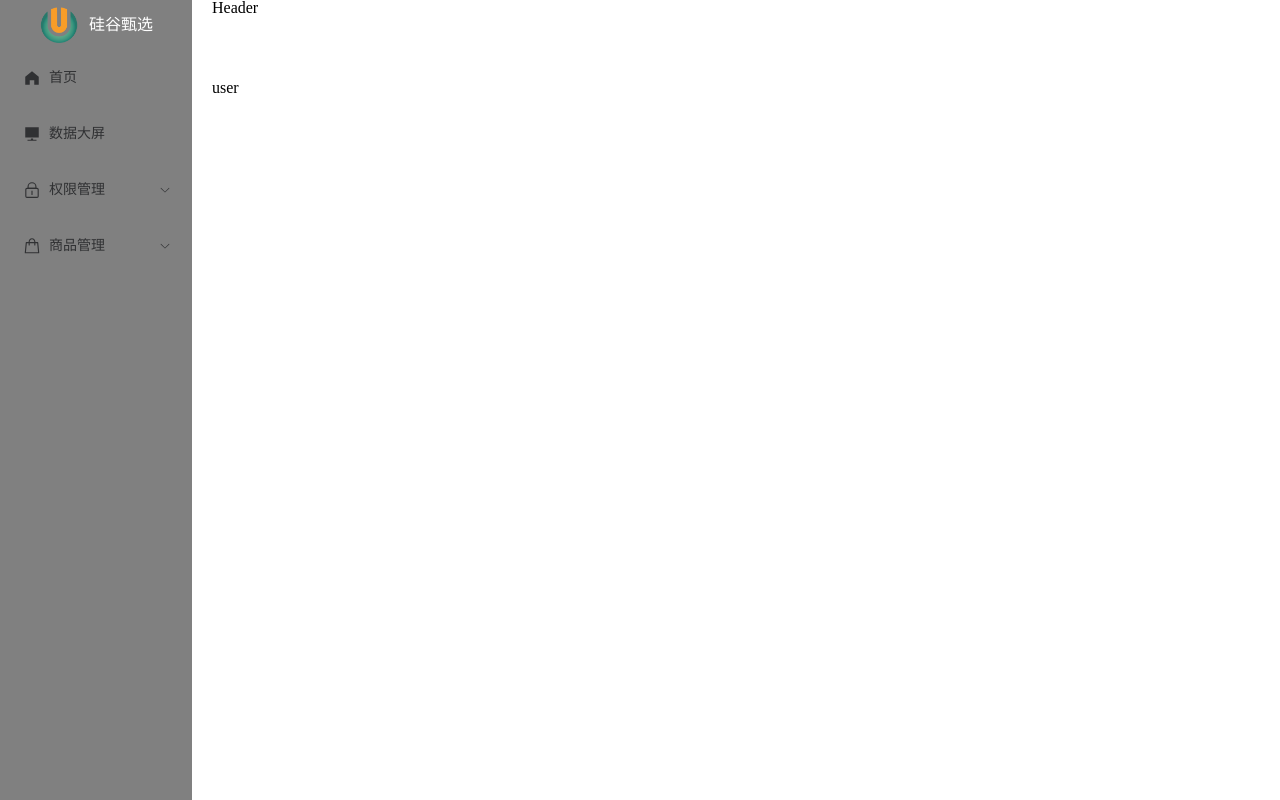
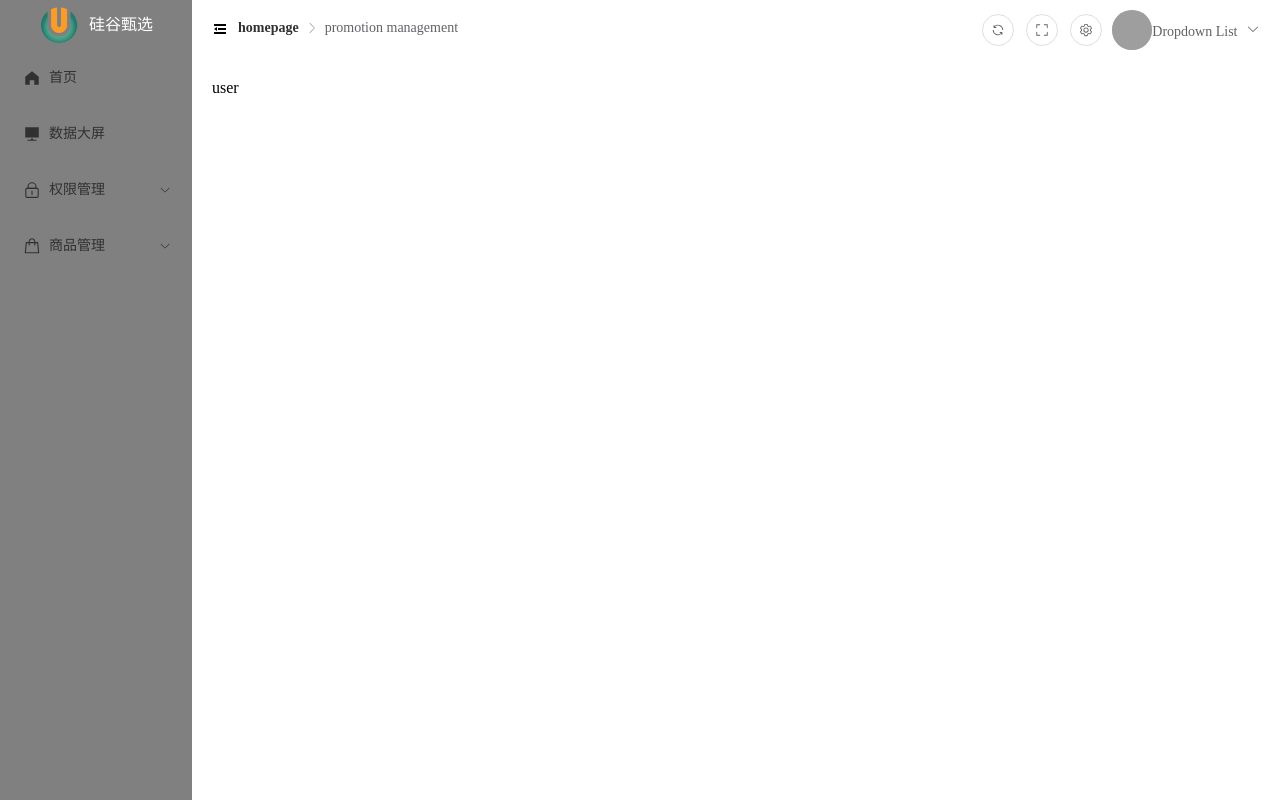
Before and after one commit to longwaan/vue3-GGZX, a Vue app: page /acl/user in a window 1280 px wide. Built offline with nearby package versions, Linux system fonts and the light colour scheme; grey boxes are pictures that could not be loaded; the HTML template or start-up script is replaced by a standard one.

Commit message:
feat:导航栏的静态搭建

```diff
--- a/src/layout/index.vue
+++ b/src/layout/index.vue
@@ -2,6 +2,7 @@
 import logo from "@/layout/logo/index.vue"
 import menus from "@/layout/menu/index.vue"
 import useUserStore from "@/stores/modules/user";
+import tabbar from '@/layout/tabbar/index.vue'
 let useStore =useUserStore()
 </script>
 
@@ -14,7 +15,9 @@ let useStore =useUserStore()
       </el-scrollbar>
     </el-aside>
     <el-container>
-      <el-header>Header</el-header>
+      <el-header>
+        <tabbar></tabbar>
+      </el-header>
       <el-main>
         <router-view></router-view>
       </el-main>
@@ -38,4 +41,8 @@ let useStore =useUserStore()
 .el-main {
   padding: 20px;
 }
+
+.el-header{
+  padding:10px 20px;
+}
 </style>
--- /dev/null
+++ b/src/layout/tabbar/breadcrumb/index.vue
@@ -0,0 +1,31 @@
+<script setup lang="ts">
+import { ArrowRight } from '@element-plus/icons-vue';
+
+
+</script>
+
+<template>
+  <div class="breadcrumb_container">
+    <div class="folder_container">
+      <el-icon>
+        <Fold />
+      </el-icon>
+    </div>
+
+    <el-breadcrumb :separator-icon="ArrowRight">
+      <el-breadcrumb-item :to="{ path: '/' }">homepage</el-breadcrumb-item>
+      <el-breadcrumb-item>promotion management</el-breadcrumb-item>
+    </el-breadcrumb>
+  </div>
+</template>
+
+<style lang="scss" scoped>
+.breadcrumb_container {
+  display: flex;
+
+
+  .folder_container{
+    margin-right: 10px;
+  }
+}
+</style>
--- /dev/null
+++ b/src/layout/tabbar/index.vue
@@ -0,0 +1,24 @@
+<script setup lang="ts">
+import Breadcrumb from '@/layout/tabbar/breadcrumb/index.vue'
+import Setting from '@/layout/tabbar/setting/index.vue'
+
+</script>
+
+<template>
+  <div class="tabbar">
+    <div class="tabbar_left">
+      <breadcrumb></breadcrumb>
+    </div>
+    <div class="tabbar_right">
+      <setting></setting>
+    </div>
+  </div>
+</template>
+
+<style lang="scss" scoped>
+.tabbar {
+  display: flex;
+  justify-content: space-between;
+  align-items: center;
+}
+</style>
--- /dev/null
+++ b/src/layout/tabbar/setting/index.vue
@@ -0,0 +1,47 @@
+<script setup lang="ts">
+import { Delete } from '@element-plus/icons-vue';
+
+
+</script>
+
+<template>
+  <div class="setting_container">
+    <div>
+      <el-button icon="refresh" circle></el-button>
+      <el-button icon="FullScreen" circle></el-button>
+      <el-button icon="Setting" circle></el-button>
+    </div>
+    <div class="avatar_container">
+      <el-avatar src="https://cube.elemecdn.com/0/88/03b0d39583f48206768a7534e55bcpng.png" />
+      <el-dropdown>
+        <span class="el-dropdown-link">
+          Dropdown List
+          <el-icon class="el-icon--right">
+            <arrow-down />
+          </el-icon>
+        </span>
+        <template #dropdown>
+          <el-dropdown-menu>
+            <el-dropdown-item>退出登录</el-dropdown-item>
+          </el-dropdown-menu>
+        </template>
+      </el-dropdown>
+    </div>
+  </div>
+
+</template>
+
+<style lang="scss" scoped>
+.setting_container {
+  display: flex;
+  justify-content: center;
+  align-items: center;
+
+  .avatar_container {
+    display: flex;
+    justify-content: center;
+    align-items: center;
+    margin-left: 10px;
+  }
+}
+</style>
```
